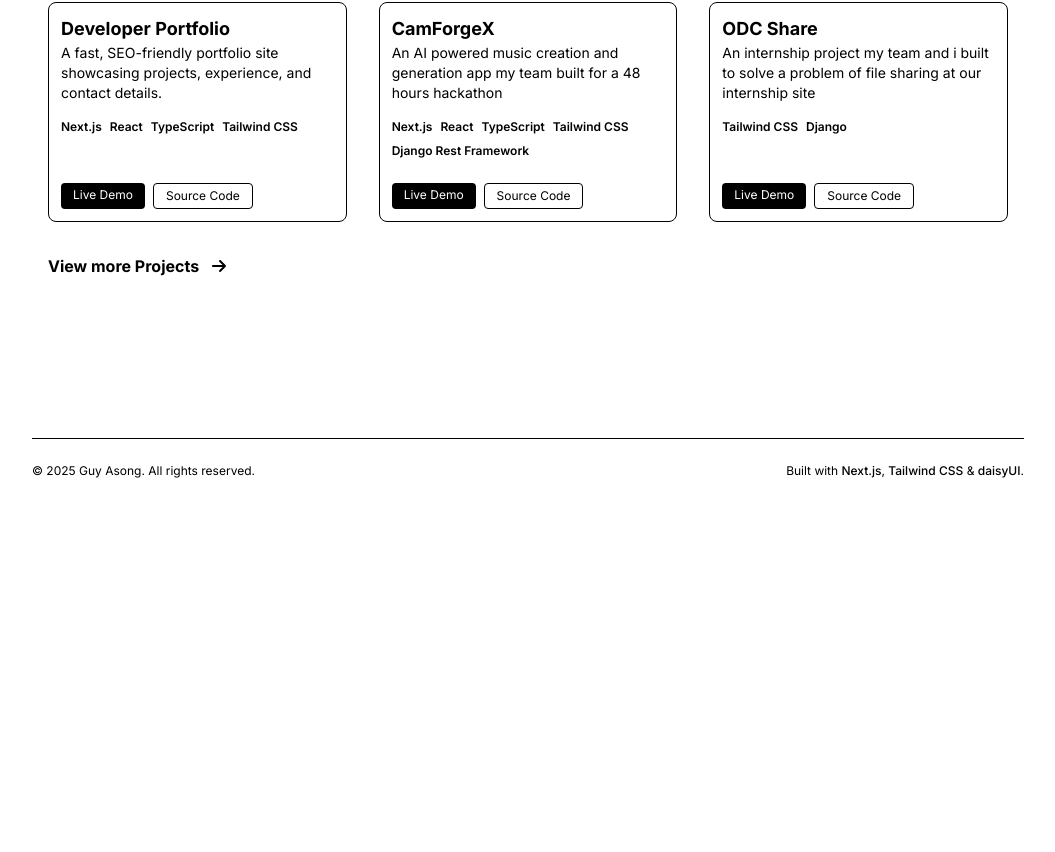
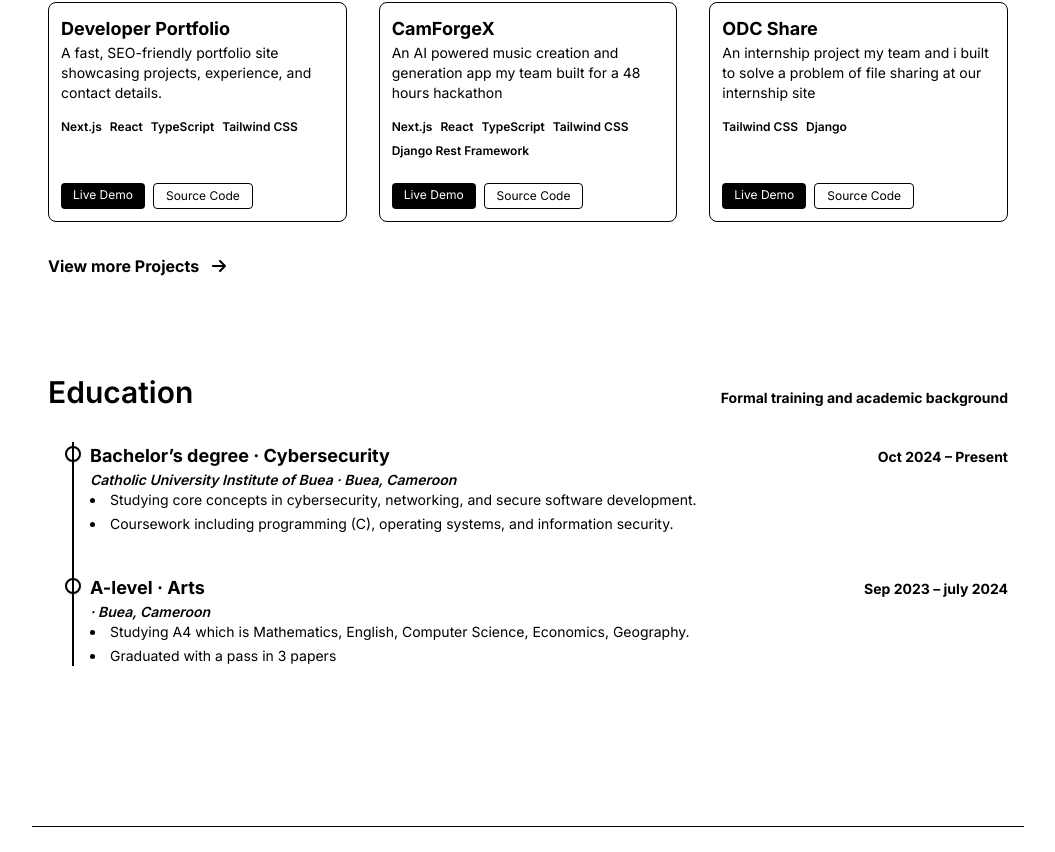
Before and after one commit to guyasong2/portfolio2.0, a Next.js app: page / in a window 1280 px wide. Shown: the part 2156-3008 px from the top of the page, without its empty margins (112-1167 px from the left). Before the commit the page ends 2699 px from the top, so only its background shows below. Built offline with nearby package versions, Linux system fonts and the light colour scheme.

Commit message:
Added Education Section

```diff
--- a/app/page.tsx
+++ b/app/page.tsx
@@ -1,11 +1,11 @@
 // app/page.tsx
 "use client";
 
-
+import { education, experiences, projects  } from "@/data/portfolioData";
 import Hero from "@/components/Hero";
 import ExperienceSection from "@/components/ExperienceSection";
+import EducationSection from "@/components/EducationSection";
 import ProjectsSection from "@/components/ProjectsSection";
-import { experiences, projects } from "@/data/portfolioData";
 
 export default function HomePage() {
   // 🔧 EDIT HERE: Social links
@@ -26,6 +26,7 @@ export default function HomePage() {
         <Hero onViewProjects={scrollToProjects} />
         <ExperienceSection experiences={experiences} />
         <ProjectsSection projects={projects} />
+        <EducationSection education={education} />
       </main>
     </div>
   );
--- /dev/null
+++ b/components/EducationSection.tsx
@@ -0,0 +1,91 @@
+// components/EducationSection.tsx
+import type { Education } from "@/types/portfolio";
+
+type EducationSectionProps = {
+  education: Education[];
+};
+
+export default function EducationSection({ education }: EducationSectionProps) {
+  if (!education.length) return null;
+
+  return (
+    <section id="education" className="scroll-mt-24 space-y-8">
+      <div className="flex items-baseline justify-between gap-4">
+        <h2 className="text-2xl md:text-3xl font-semibold">Education</h2>
+        <p className="text-xs md:text-sm text-base-content/70 font-bold">
+          Formal training and academic background
+        </p>
+      </div>
+
+      <div className="mt-6">
+        {/* Vertical timeline line */}
+        <ul className="relative ml-4 md:ml-6 border-l-2 border-base-300/70">
+          {education.map((edu, idx) => (
+            <li
+              key={edu.school + idx}
+              className="relative mb-10 ml-4 last:mb-0"
+            >
+              {/* Circle on the line */}
+              <span
+                className="
+                  absolute
+                  -left-[25px]
+                  top-1
+                  flex
+                  h-4 w-4
+                  items-center justify-center
+                  rounded-full
+                  border-2 border-primary
+                  bg-base-100
+                  shadow-sm
+                "
+              />
+
+              {/* Card */}
+              <article className="bg-base-200/40">
+                <div className="card-body gap-3">
+                  <div className="flex flex-wrap items-baseline justify-between gap-2">
+                    <div>
+                      <h3 className="card-title text-base md:text-lg font-bold">
+                        {edu.degree}
+                        {edu.field && (
+                          <span className="font-bold ">
+                            {" "}
+                            · {edu.field}
+                          </span>
+                        )}
+                      </h3>
+                      <p className="text-sm text-base-content/80 italic font-semibold">
+                        {edu.school}
+                        {edu.location && (
+                          <>
+                            {" "}
+                            ·{" "}
+                            <span className="text-base-content/60">
+                              {edu.location}
+                            </span>
+                          </>
+                        )}
+                      </p>
+                    </div>
+                    <span className="text-xs md:text-sm text-base-content/60 font-bold">
+                      {edu.period}
+                    </span>
+                  </div>
+
+                  {edu.bullets && edu.bullets.length > 0 && (
+                    <ul className="list-disc list-inside space-y-1 text-sm text-base-content/80">
+                      {edu.bullets.map((item, i) => (
+                        <li key={i}>{item}</li>
+                      ))}
+                    </ul>
+                  )}
+                </div>
+              </article>
+            </li>
+          ))}
+        </ul>
+      </div>
+    </section>
+  );
+}
--- a/data/portfolioData.ts
+++ b/data/portfolioData.ts
@@ -1,5 +1,5 @@
 // data/portfolioData.ts
-import type { Experience, Project } from "@/types/portfolio";
+import type { Experience, Project, Education } from "@/types/portfolio";
 
 export const experiences: Experience[] = [
   {
@@ -138,3 +138,30 @@ export const projects: Project[] = [
     codeUrl: "https://github.com/guyasong2/odc_share",
   },
 ];
+
+
+
+export const education: Education[] = [
+  {
+    school: "Catholic University Institute of Buea",
+    degree: "Bachelor’s degree",
+    field: "Cybersecurity",
+    period: "Oct 2024 – Present",
+    location: "Buea, Cameroon",
+    bullets: [
+      "Studying core concepts in cybersecurity, networking, and secure software development.",
+      "Coursework including programming (C), operating systems, and information security.",
+    ],
+  },
+  {
+    school: "",
+    degree: "A-level",
+    field: "Arts",
+    period: "Sep 2023 – july 2024",
+    location: "Buea, Cameroon",
+    bullets: [
+      "Studying A4 which is Mathematics, English, Computer Science, Economics, Geography.",
+      "Graduated with a pass in 3 papers",
+    ],
+  },
+];
```
Also changed, not shown: types/portfolio.ts (+11 -0 lines).
